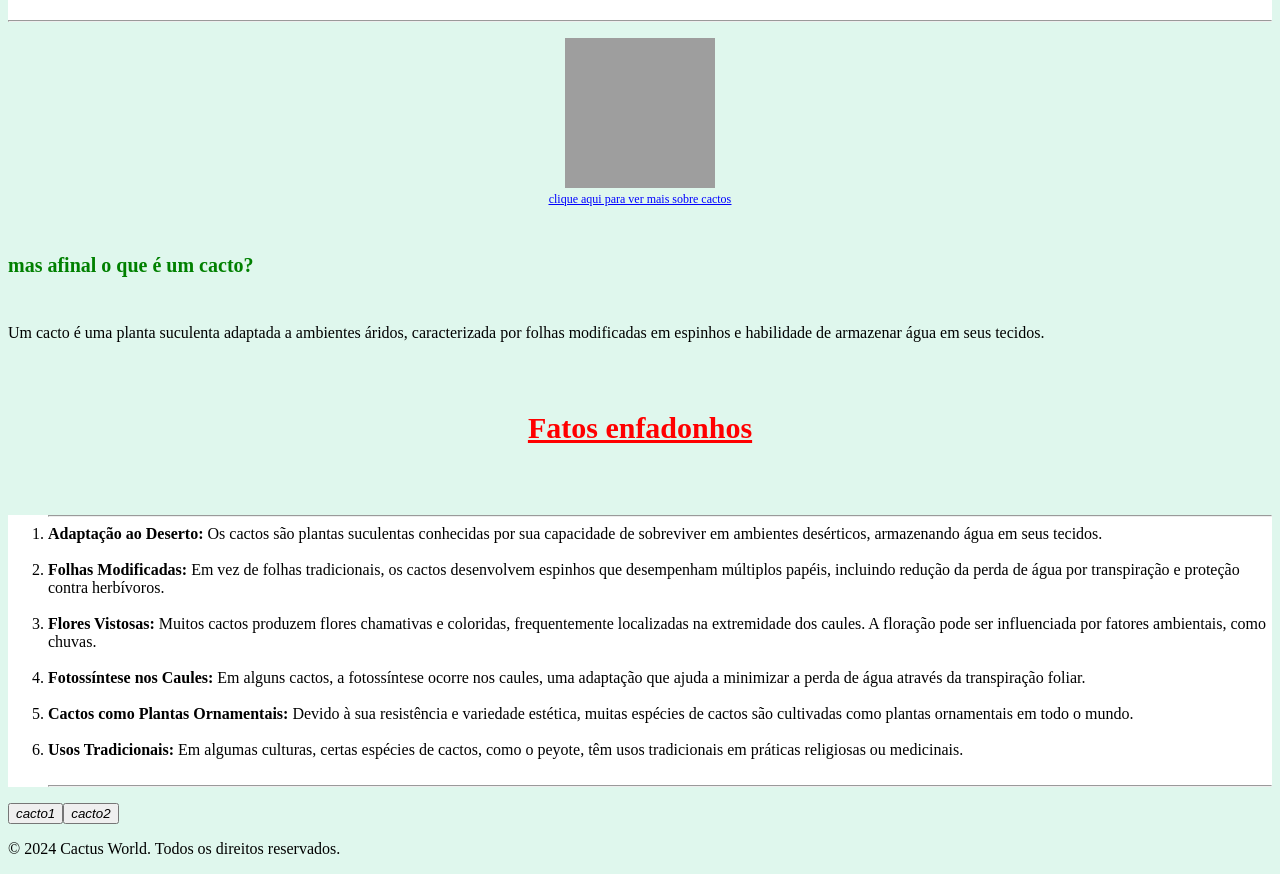
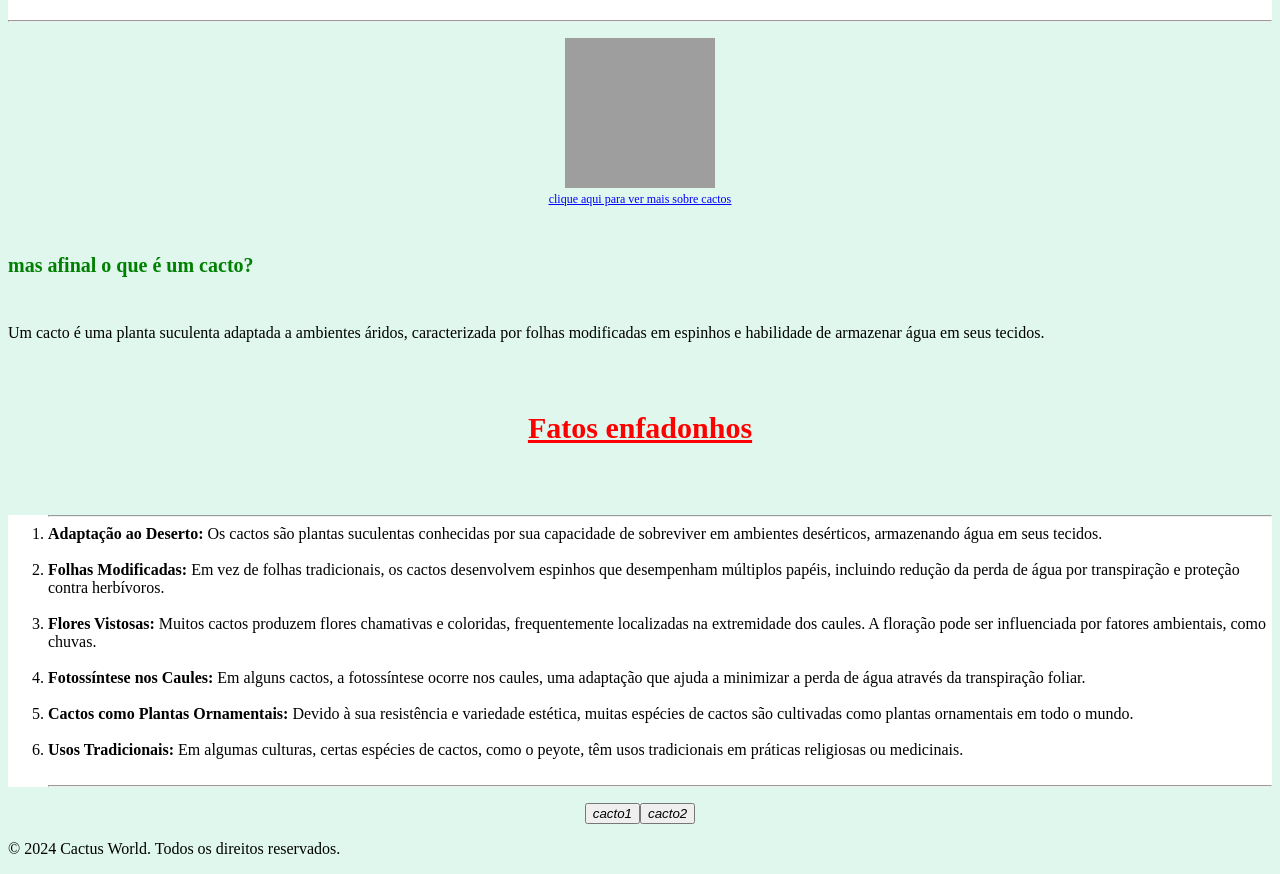
Before and after one commit to Thihvb/backend_3D, a plain HTML site: page index.html in a window 1280 px wide. Shown: the part 148-1022 px from the top of the page. Drawn offline with Linux system fonts and the light colour scheme; grey boxes are pictures that could not be loaded.

Commit message:
Update index.html

```diff
--- a/index.html
+++ b/index.html
@@ -64,7 +64,7 @@
 </ol>
 </section>
  </footer>
- <a href="algo.html" target="_self" rel="next"><button><i>cacto1</i></button></a><a href="algo.html" target="_self" rel="prev"><button><i>cacto2</i></button></a>
+ <center><a href="algo.html" target="_self" rel="next"><button><i>cacto1</i></button></a><a href="algo.html" target="_self" rel="prev"><button><i>cacto2</i></button></a></center>
     <footer>
         <p>&copy; 2024 Cactus World. Todos os direitos reservados.</p>
     </footer>
```
